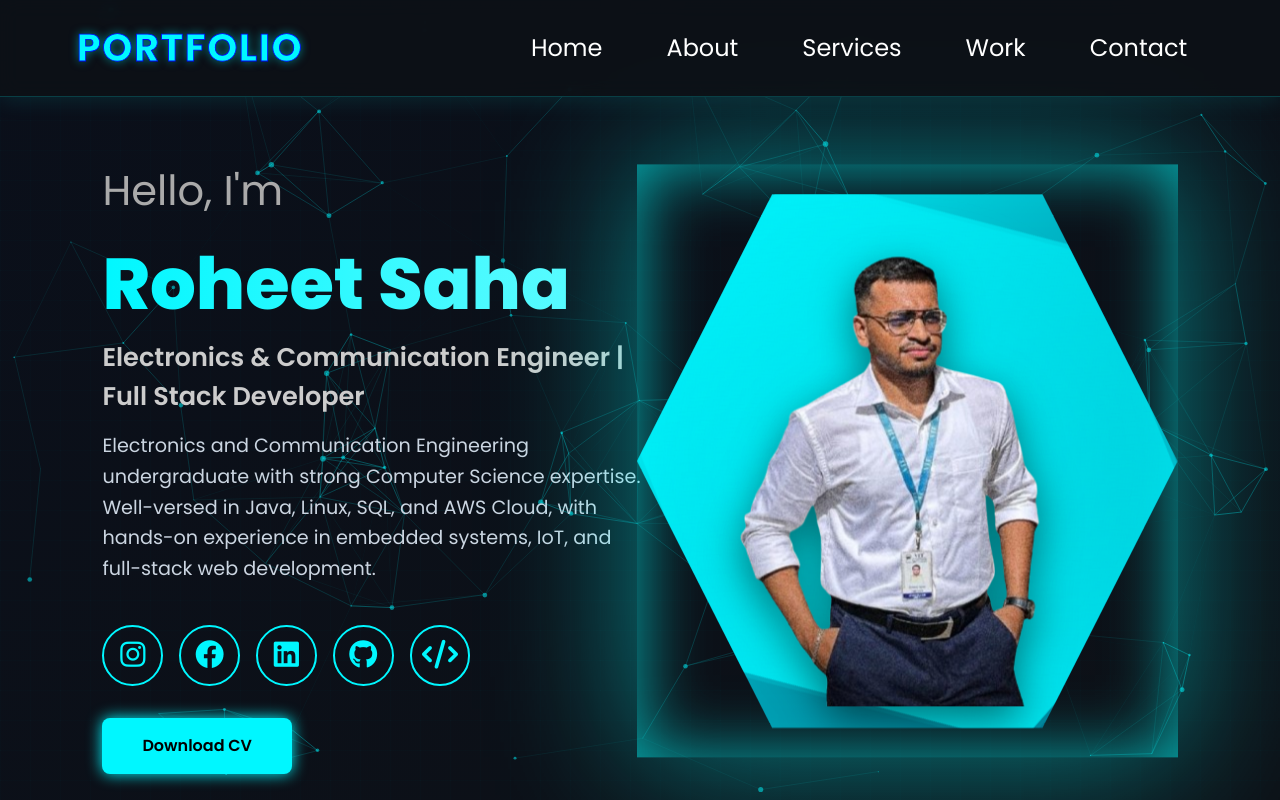
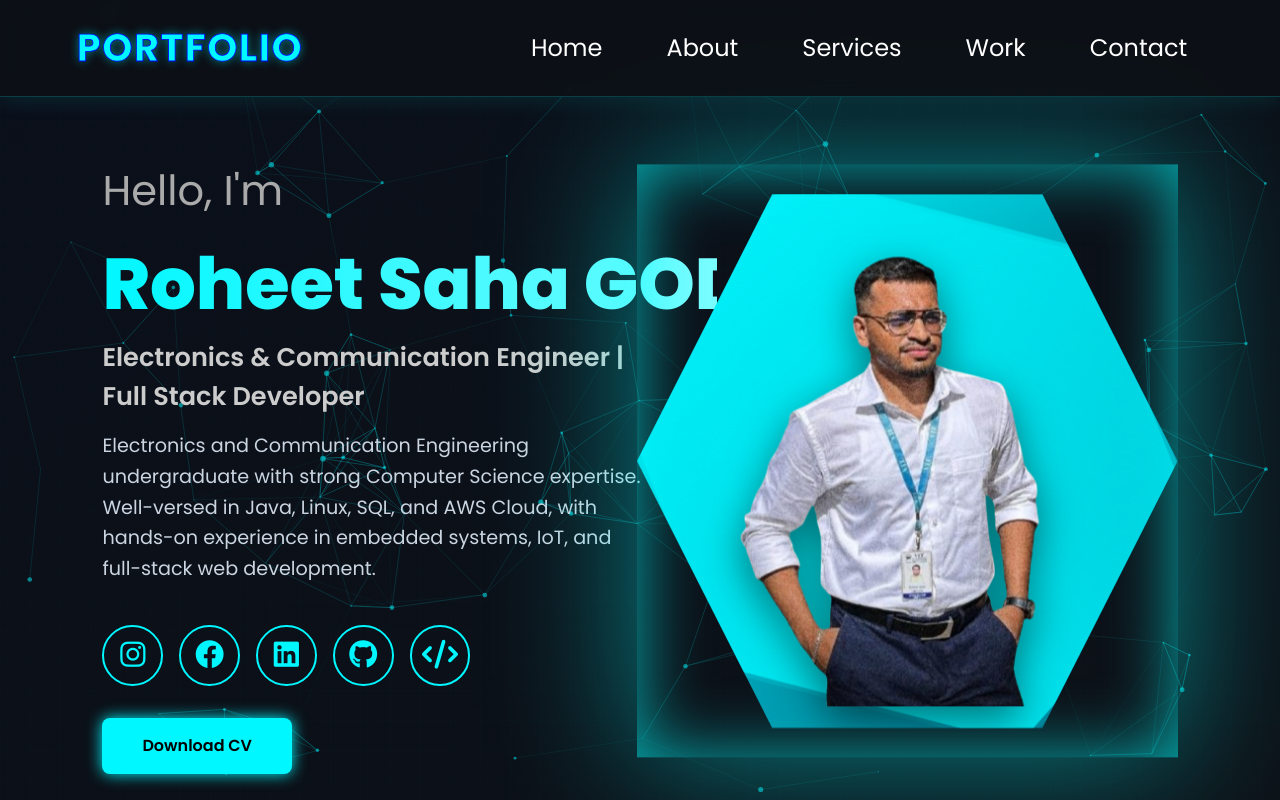
Before and after one commit to RoheetSaha007/Portfolio_Roheet_new, a Next.js app: page / in a window 1280 px wide. Shown: the top 800 px of the page. Built offline with nearby package versions, Linux system fonts and the light colour scheme.

Commit message:
Changing my name

```diff
--- a/app/page.tsx
+++ b/app/page.tsx
@@ -45,7 +45,7 @@ export default function Portfolio() {
     }
 
     // Typewriter effect
-    const text = "Roheet Saha"
+    const text = "Roheet Saha GOD"
     const typingTarget = typingRef.current
     if (typingTarget) {
       let i = 0
```
